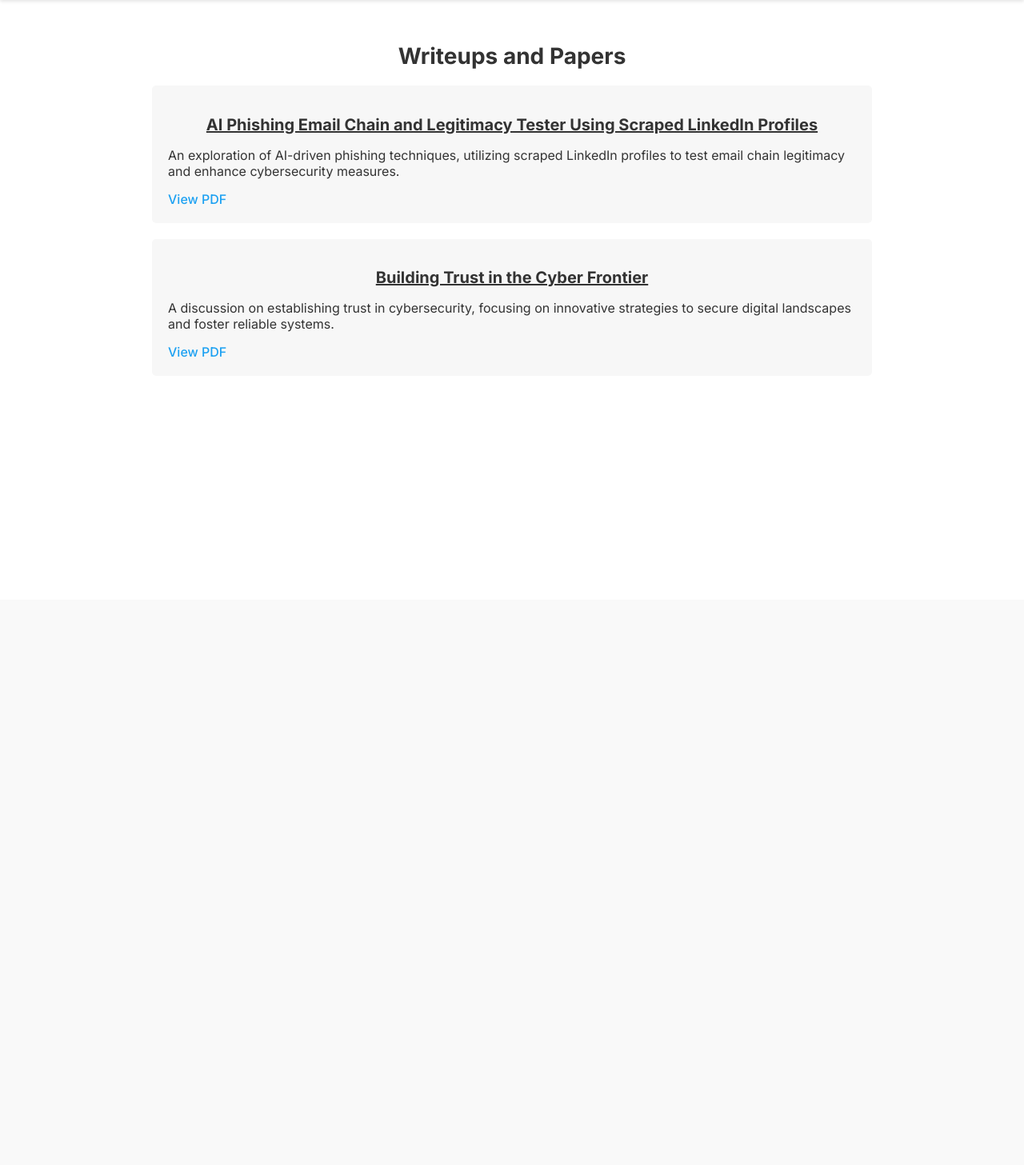
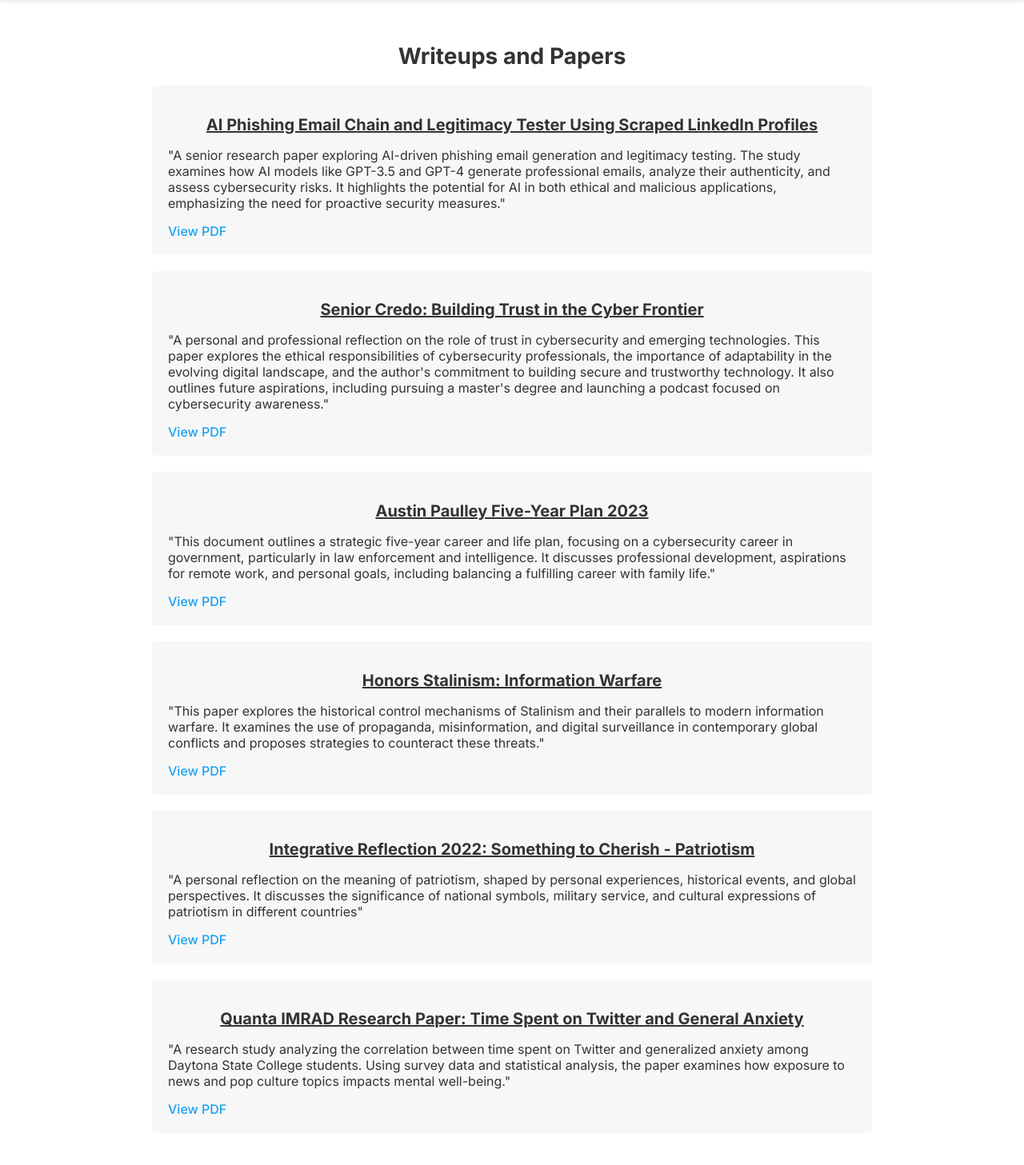
Before and after one commit to AustinPaulley/personal-website, a Flask app: page /writeups in a window 1280 px wide. Shown: the part 50-1507 px from the top of the page at 80% size. Before the commit the page ends 497 px from the top, so only its background shows below. Run offline with Flask 3, Linux system fonts and the light colour scheme.

Commit message:
More Papers

```diff
--- a/personal_website/templates/writeups.html
+++ b/personal_website/templates/writeups.html
@@ -4,13 +4,33 @@
     <h1>Writeups and Papers</h1>
     <div class="card">
         <h2>AI Phishing Email Chain and Legitimacy Tester Using Scraped LinkedIn Profiles</h2>
-        <p>An exploration of AI-driven phishing techniques, utilizing scraped LinkedIn profiles to test email chain legitimacy and enhance cybersecurity measures.</p>
+        <p>"A senior research paper exploring AI-driven phishing email generation and legitimacy testing. The study examines how AI models like GPT-3.5 and GPT-4 generate professional emails, analyze their authenticity, and assess cybersecurity risks. It highlights the potential for AI in both ethical and malicious applications, emphasizing the need for proactive security measures."</p>
         <a href="{{ url_for('static', filename='writeups/AustinPaulley_AutomaticLinkdenScraperAndLigitamancyTester.pdf') }}" class="project-link">View PDF</a>
     </div>
     <div class="card">
-        <h2>Building Trust in the Cyber Frontier</h2>
-        <p>A discussion on establishing trust in cybersecurity, focusing on innovative strategies to secure digital landscapes and foster reliable systems.</p>
-        <a href="{{ url_for('static', filename='writeups/AustinPaulley_SeniorCredo') }}" class="project-link">View PDF</a>
+        <h2>Senior Credo: Building Trust in the Cyber Frontier</h2>
+        <p>"A personal and professional reflection on the role of trust in cybersecurity and emerging technologies. This paper explores the ethical responsibilities of cybersecurity professionals, the importance of adaptability in the evolving digital landscape, and the author's commitment to building secure and trustworthy technology. It also outlines future aspirations, including pursuing a master's degree and launching a podcast focused on cybersecurity awareness."</p>
+        <a href="{{ url_for('static', filename='writeups/AustinPaulley_SeniorCredo.pdf') }}" class="project-link">View PDF</a>
+    </div>
+    <div class="card">
+        <h2>Austin Paulley Five-Year Plan 2023</h2>
+        <p>"This document outlines a strategic five-year career and life plan, focusing on a cybersecurity career in government, particularly in law enforcement and intelligence. It discusses professional development, aspirations for remote work, and personal goals, including balancing a fulfilling career with family life."</p>
+        <a href="{{ url_for('static', filename='writeups/Austin Paulley Five Year Plan 2023.pdf') }}" class="project-link">View PDF</a>
+    </div>
+    <div class="card">
+        <h2>Honors Stalinism: Information Warfare</h2>
+        <p>"This paper explores the historical control mechanisms of Stalinism and their parallels to modern information warfare. It examines the use of propaganda, misinformation, and digital surveillance in contemporary global conflicts and proposes strategies to counteract these threats."</p>
+        <a href="{{ url_for('static', filename='writeups/AustinPaulley Stalinism Paper.pdf') }}" class="project-link">View PDF</a>
+    </div>
+    <div class="card">
+        <h2>Integrative Reflection 2022: Something to Cherish - Patriotism</h2>
+        <p>"A personal reflection on the meaning of patriotism, shaped by personal experiences, historical events, and global perspectives. It discusses the significance of national symbols, military service, and cultural expressions of patriotism in different countries"</p>
+        <a href="{{ url_for('static', filename='writeups/Integrative Reflection 2022.pdf') }}" class="project-link">View PDF</a>
+    </div>
+    <div class="card">
+        <h2>Quanta IMRAD Research Paper: Time Spent on Twitter and General Anxiety</h2>
+        <p>"A research study analyzing the correlation between time spent on Twitter and generalized anxiety among Daytona State College students. Using survey data and statistical analysis, the paper examines how exposure to news and pop culture topics impacts mental well-being."</p>
+        <a href="{{ url_for('static', filename='writeups/Quanta IMRAD Research Paper.pdf') }}" class="project-link">View PDF</a>
     </div>
     <!-- Add more writeups here as needed -->
 </section>
```
Also changed, not shown: 4 other files.
